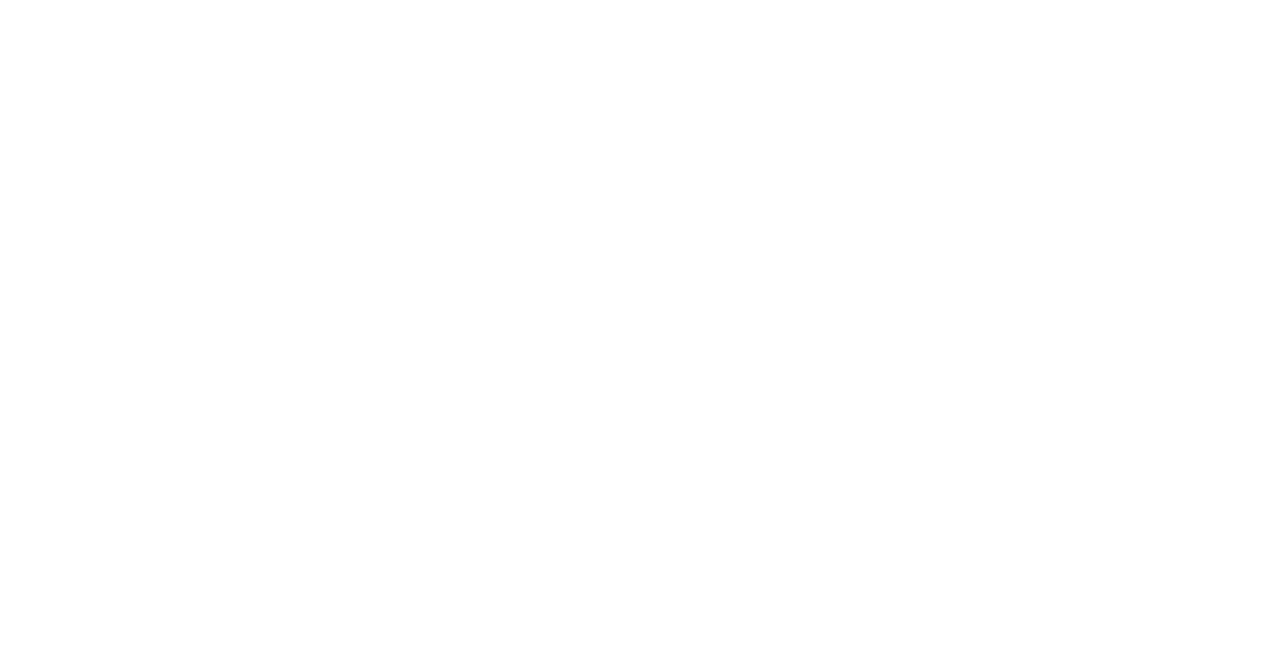
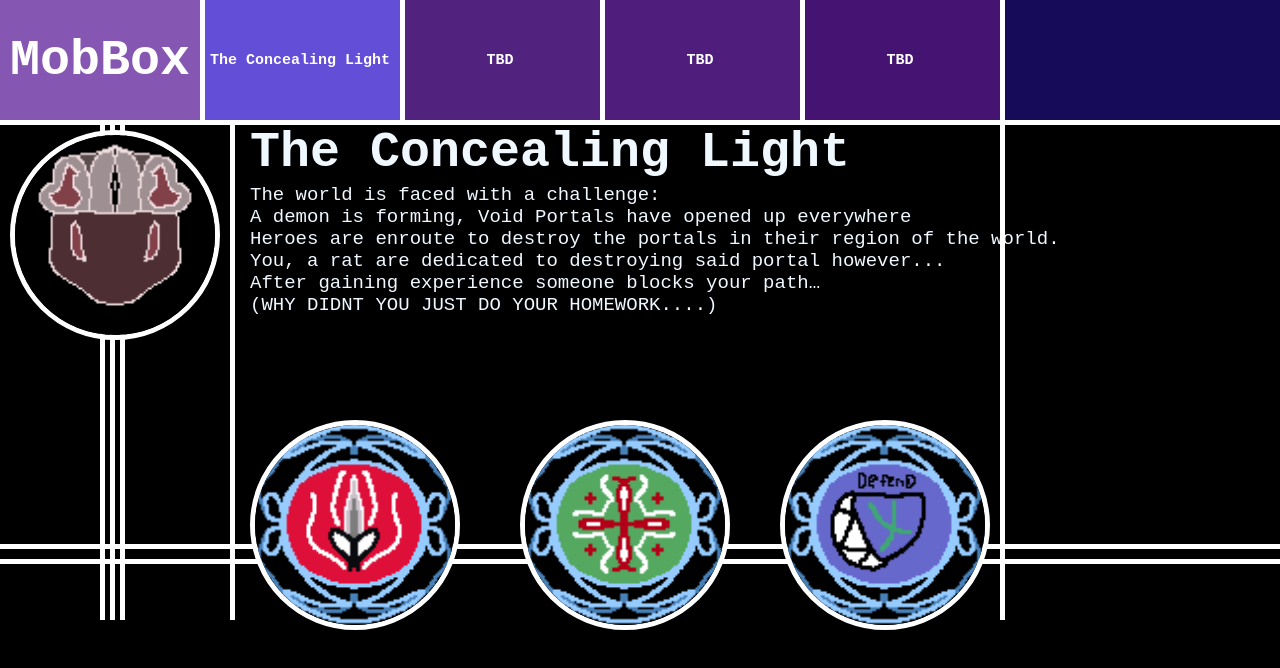
Before and after one commit to MobBox01/MobBox01.github.io, a plain HTML site: page conceal.html in a window 1280 px wide. Drawn offline with Linux system fonts and the light colour scheme.

Commit message:
New part

```diff
--- a/conceal.html
+++ b/conceal.html
@@ -0,0 +1,219 @@
+<!DOCTYPE html>
+<html lang="en">
+<head>
+    <meta charset="UTF-8">
+    <meta name="viewport" content="width=device-width, initial-scale=1.0">
+    <title>Document</title>
+    <style>
+    body
+    {
+        margin:0;
+        background-color: rgb(0,0,0);
+    }
+
+    darkBlueBox
+    {
+        display: block;
+        position: relative;
+        width: 100%;
+        height: 120px;
+        background: rgb(22, 11, 88);
+        z-index: 0;
+    }
+
+    nameTextBox
+    {
+        display:flex;
+        position: relative;
+        width: 200px;
+        height: 100%;
+        background: rgb(99, 78, 215);
+        color: rgb(255, 255, 255);
+        font-family: monospace;
+        font-size: 40px;
+        justify-content: center;
+        align-items: center;
+        z-index: 2;
+    }
+
+    coolLine
+    {
+        display: flex;
+        position: absolute;
+        width: 100%;
+        height: 5px;
+        top: 120px;
+        left: 0;
+        background: rgb(255, 255, 255);
+        z-index: 1;
+    }
+
+    .throughLine
+    {
+        display:flex;
+        position:absolute;
+        width: 5px;
+        height: 500px;
+        background:rgb(255, 255, 255);
+        z-index: 1;
+        top: 120px;
+    }
+
+    .bottomLine
+    {
+        display:flex;
+        position: unset;
+        background: rgb(255,255,255);
+        bottom: 10px;
+        width: 100%;
+        height: 5px;
+        z-index: 3;
+    }
+
+    .optionBox
+    {
+        display: flex;
+        position: absolute;
+        top: 0;
+        left: 200px;
+        width: 200px;
+        height: 120px;
+        background: rgb(99, 78, 215);
+        color: rgb(255,255,255);
+        font-family: monospace;
+        font-size: 15px;
+        justify-content: center;
+        align-items: center;
+        z-index: 1;
+    }
+
+    </style>
+
+</head>
+
+<body>
+    <darkBlueBox>
+
+        <a href="index.html">
+            <div class="optionBox" style="background: rgb(134, 86, 179); left: 0px; font-size: 50px;">
+                <b>MobBox</b>
+            </div>
+        </a>
+
+        <a href="conceal.html">
+            <div class="optionBox" style="background: rgb(99, 78, 215);">
+                <b>The Concealing Light</b>
+            </div>
+        </a>
+
+        <a href="conceal.html">
+            <div class="optionBox" style="background: rgb(82, 35, 126); left: 400px;">
+                <b>TBD</b>
+            </div>
+        </a>
+
+        <a href="conceal.html">
+            <div class="optionBox" style="background: rgb(79, 30, 125); left: 600px;">
+                <b>TBD</b>
+            </div>
+        </a>
+
+        <a href="conceal.html">
+            <div class="optionBox" style="background: rgb(69, 20, 115); left: 800px;">
+                <b>TBD</b>
+            </div>
+        </a>
+
+    </darkBlueBox>
+
+    <img src="Images/MC_Full.png"
+        style="border-radius: 50%;
+        height: 200px;
+        width: 200px;
+        margin-top: 10px;
+        margin-left: 10px;
+        border-color: rgb(255, 255, 255);
+        border-width: 5px;
+        border-style: solid;
+        position: relative;
+        z-index: 10;"></img>
+
+        <img src="Images/Unselected_Attack.png"
+        style="border-radius: 50%;
+        height: 200px;
+        width: 200px;
+        margin-top: 300px;
+        margin-left: 30px;
+        border-color: rgb(255, 255, 255);
+        border-width: 5px;
+        border-style: solid;
+        position: absolute;
+        z-index: 10;"></img>
+
+        <img src="Images/Unselected_Heal.png"
+        style="border-radius: 50%;
+        height: 200px;
+        width: 200px;
+        margin-top: 300px;
+        margin-left: 300px;
+        border-color: rgb(255, 255, 255);
+        border-width: 5px;
+        border-style: solid;
+        position: absolute;
+        z-index: 10;"></img>
+
+        <img src="Images/Unselected_Defend.png"
+        style="border-radius: 50%;
+        height: 200px;
+        width: 200px;
+        margin-top: 300px;
+        margin-left: 560px;
+        border-color: rgb(255, 255, 255);
+        border-width: 5px;
+        border-style: solid;
+        position: absolute;
+        z-index: 10;"></img>
+
+    <coolLine></coolLine>
+
+    <div style="color: aliceblue;
+        font-family: monospace;
+        position: absolute;
+        font-size: 50px;
+        margin-left: 250px;
+        margin-top: -220px;">
+            <b>The Concealing Light</b>
+    </div>
+
+    <div style="color: aliceblue;
+        font-family: monospace;
+        position: absolute;
+        font-size: 19px;
+        margin-left: 250px;
+        margin-top: -160px;">
+        <b></b>The world is faced with a challenge:<br>
+        A demon is forming, Void Portals have opened up everywhere<br>
+        Heroes are enroute to destroy the portals in their region of the world.<br>
+        You, a rat are dedicated to destroying said portal however...<br>
+        After gaining experience someone blocks your path…<br>
+        (WHY DIDNT YOU JUST DO YOUR HOMEWORK....)</b>
+    </div>
+
+    <div class="throughLine" style="margin-left: 110px;"></div>
+    <div class="throughLine" style="margin-left: 100px;"></div>
+    <div class="throughLine" style="margin-left: 120px;"></div>
+    <div class="throughLine" style="margin-left: 230px;"></div>
+
+    <div class="throughLine" style="margin-left: 1000px; z-index: 10; top: 0px; height: 620px;"></div>
+    <div class="throughLine" style="margin-left: 800px; z-index: 10; top: 0px; height: 120px;"></div>
+    <div class="throughLine" style="margin-left: 600px; z-index: 10; top: 0px; height: 120px;"></div>
+    <div class="throughLine" style="margin-left: 400px; z-index: 10; top: 0px; height: 120px;"></div>
+    <div class="throughLine" style="margin-left: 200px; z-index: 10; top: 0px; height: 120px;"></div>
+
+    <div class="bottomLine" style="margin-top: 200px;"></div>
+    <div class="bottomLine" style="margin-top: 10px;"></div>
+
+
+</body>
+
+</html>
```
Also changed, not shown: index.html (+5 -18 lines), Images/MC_Full.png (added), Images/Unselected_Attack.png (added), Images/Unselected_Defend.png (added), Images/Unselected_Heal.png (added).
